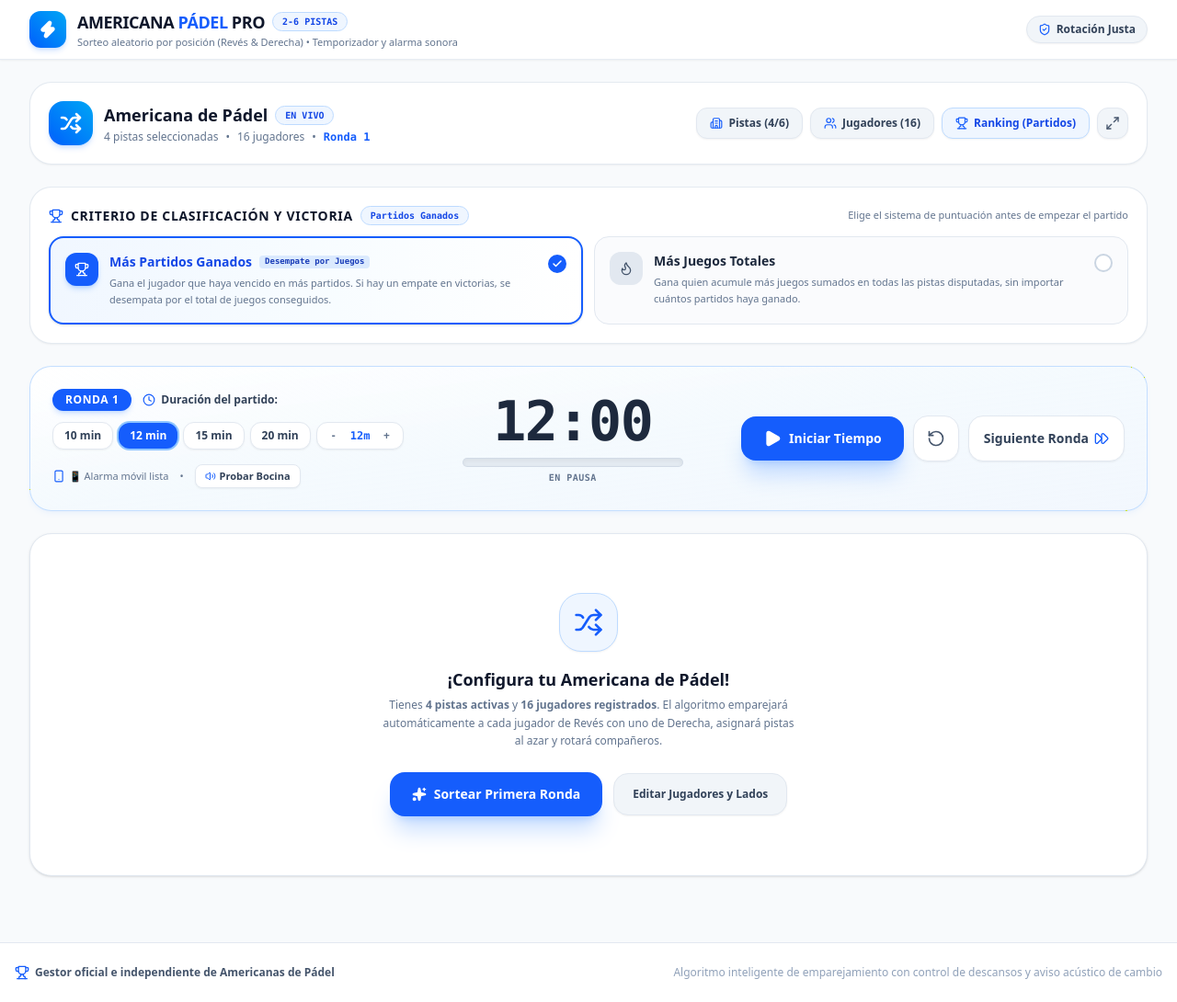
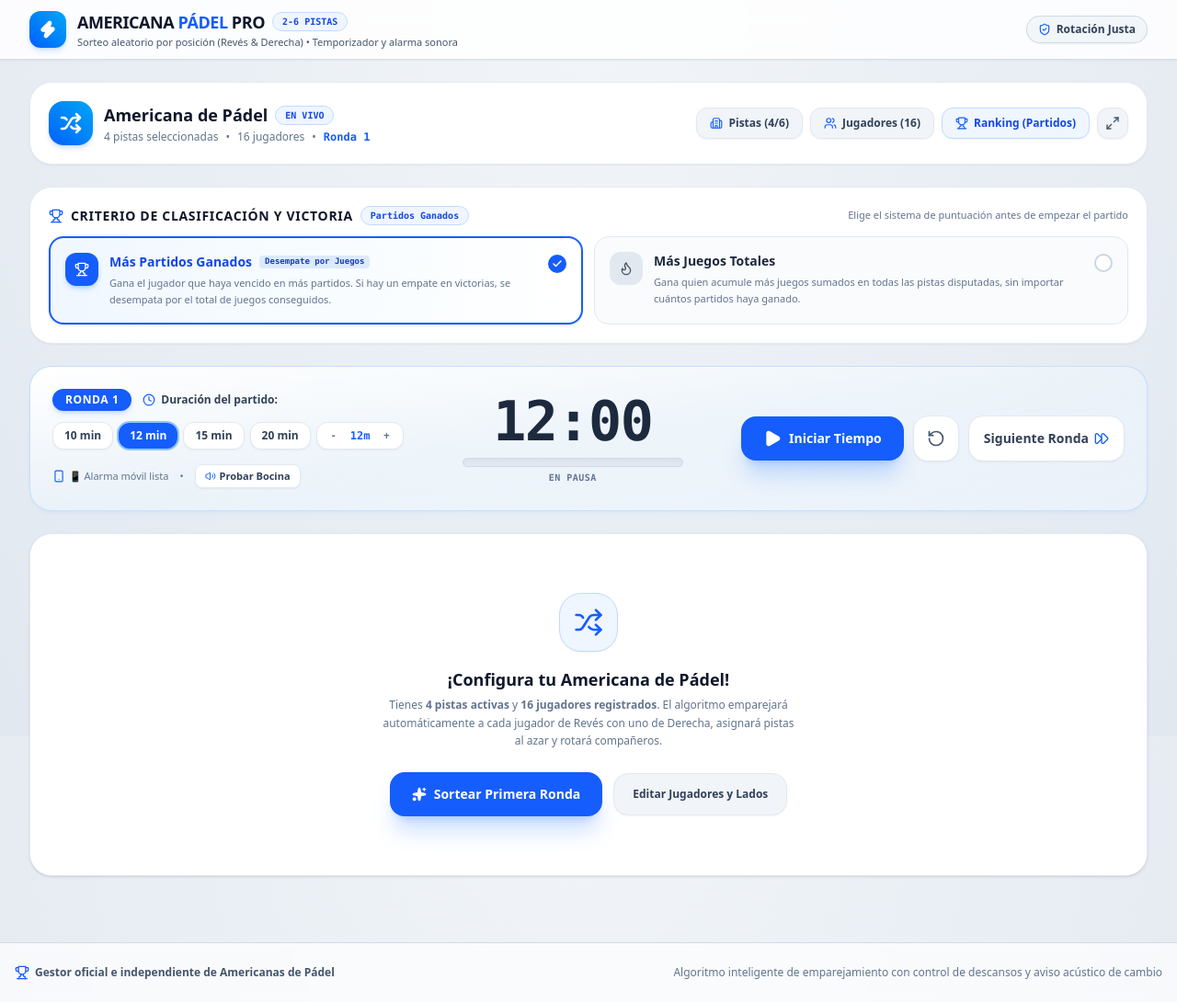
Before and after one commit to bergocz/americana-padel-app, a Next.js app: page / in a window 1280 px wide. Shown: the whole page at 92% size. Built offline with nearby package versions, Linux system fonts and the light colour scheme.

Commit message:
style: Update background to matte Gris Niebla Slate palette for zero eye glare

```diff
--- a/app/globals.css
+++ b/app/globals.css
@@ -5,13 +5,15 @@
   --padel-primary-hover: #1d4ed8;
   --padel-secondary: #0284c7;
   --padel-accent: #facc15;
-  --padel-bg: #f8fafc;
+  --padel-bg: #e8edf5;
   --padel-surface: #ffffff;
   --padel-text: #0f172a;
 }
 
 body {
-  background-color: #f8fafc;
+  background-color: #e8edf5;
+  background-image: radial-gradient(at 50% 0%, #f1f5f9 0%, #e2e8f0 100%);
+  background-attachment: fixed;
   color: #0f172a;
   font-family: system-ui, -apple-system, BlinkMacSystemFont, 'Segoe UI', Roboto, Oxygen, Ubuntu, Cantarell, sans-serif;
   -webkit-font-smoothing: antialiased;
--- a/app/layout.tsx
+++ b/app/layout.tsx
@@ -22,7 +22,7 @@ export default function RootLayout({
 }) {
   return (
     <html lang="es" className="h-full">
-      <body className="min-h-full flex flex-col bg-slate-50 text-slate-900 selection:bg-blue-600 selection:text-white">
+      <body className="min-h-full flex flex-col bg-[#e8edf5] text-slate-900 selection:bg-blue-600 selection:text-white">
         {children}
       </body>
     </html>
--- a/app/page.tsx
+++ b/app/page.tsx
@@ -4,9 +4,9 @@ import { Trophy, Zap, ShieldCheck } from 'lucide-react';
 
 export default function AmericanaPage() {
   return (
-    <div className="min-h-screen bg-slate-50 text-slate-900 flex flex-col selection:bg-blue-600 selection:text-white">
+    <div className="min-h-screen bg-transparent text-slate-900 flex flex-col selection:bg-blue-600 selection:text-white">
       {/* Top Banner / Navbar */}
-      <header className="sticky top-0 z-40 bg-white/90 backdrop-blur-md border-b border-slate-200/80 shadow-xs">
+      <header className="sticky top-0 z-40 bg-white/85 backdrop-blur-md border-b border-slate-300/80 shadow-xs">
         <div className="max-w-7xl mx-auto px-4 sm:px-6 lg:px-8 h-16 flex items-center justify-between">
           <div className="flex items-center gap-3">
             <div className="w-10 h-10 rounded-xl bg-gradient-to-tr from-blue-600 to-sky-500 text-white flex items-center justify-center font-black shadow-md shadow-blue-500/20">
@@ -21,14 +21,14 @@ export default function AmericanaPage() {
                   2-6 PISTAS
                 </span>
               </div>
-              <p className="text-[11px] text-slate-500 font-medium hidden sm:block">
+              <p className="text-[11px] text-slate-600 font-medium hidden sm:block">
                 Sorteo aleatorio por posición (Revés & Derecha) • Temporizador y alarma sonora
               </p>
             </div>
           </div>
 
           <div className="flex items-center gap-3">
-            <div className="flex items-center gap-1.5 px-3 py-1.5 rounded-full bg-slate-100 border border-slate-200 text-xs text-slate-700 font-semibold shadow-xs">
+            <div className="flex items-center gap-1.5 px-3 py-1.5 rounded-full bg-slate-100/90 border border-slate-300/90 text-xs text-slate-700 font-semibold shadow-xs">
               <ShieldCheck className="w-3.5 h-3.5 text-blue-600" />
               <span>Rotación Justa</span>
             </div>
@@ -42,13 +42,13 @@ export default function AmericanaPage() {
       </main>
 
       {/* Footer */}
-      <footer className="border-t border-slate-200 bg-white py-6 mt-12 text-center text-xs text-slate-500 shadow-xs">
+      <footer className="border-t border-slate-300/80 bg-white/70 backdrop-blur-xs py-6 mt-12 text-center text-xs text-slate-500 shadow-xs">
         <div className="max-w-7xl mx-auto px-4 flex flex-col sm:flex-row items-center justify-between gap-3">
           <p className="flex items-center justify-center gap-1.5 text-slate-600">
             <Trophy className="w-4 h-4 text-blue-600" />
             <span className="font-semibold">Gestor oficial e independiente de Americanas de Pádel</span>
           </p>
-          <p className="text-slate-400">
+          <p className="text-slate-500">
             Algoritmo inteligente de emparejamiento con control de descansos y aviso acústico de cambio
           </p>
         </div>
```
